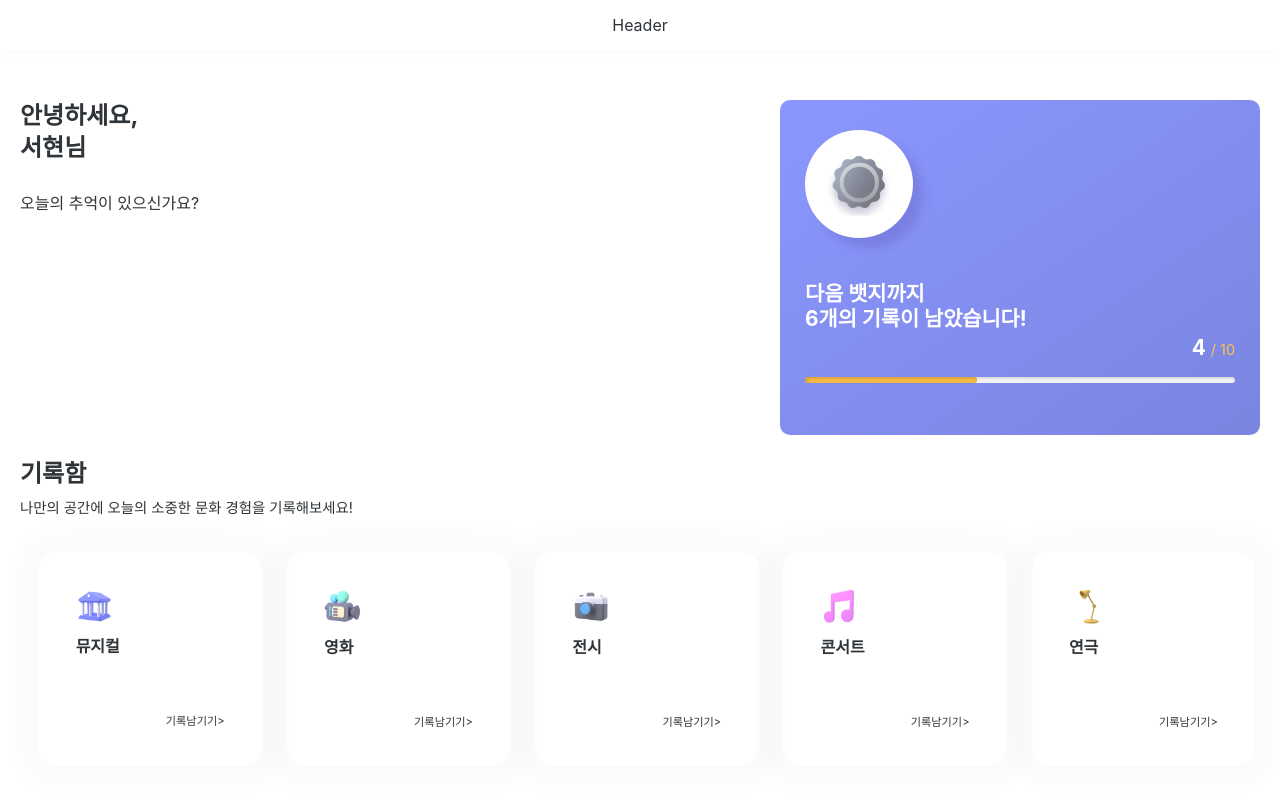
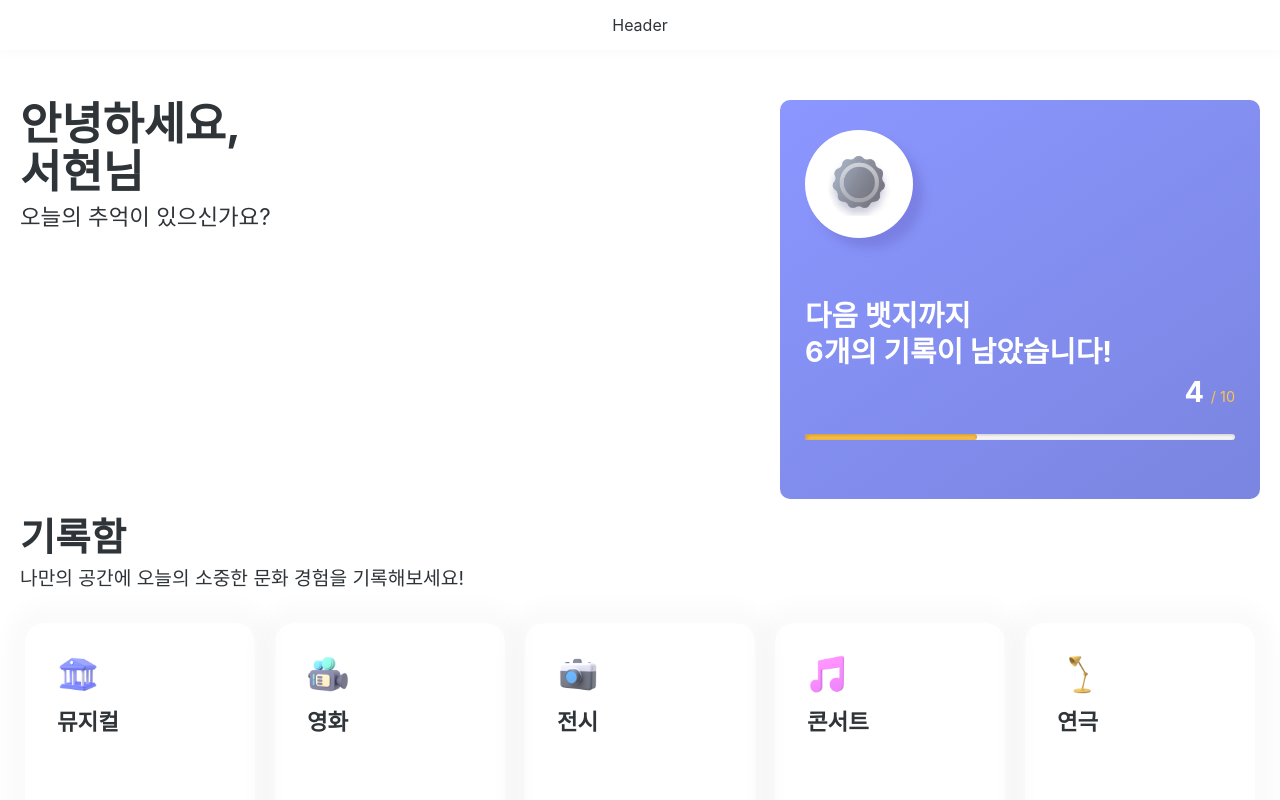
Before and after one commit to seohyun-song/Artsy, a React (Vite) app: page / in a window 1280 px wide. Shown: the top 800 px of the page. Built offline with nearby package versions, Linux system fonts and the light colour scheme.

Commit message:
Design: 단위를 rem,px로 변환

```diff
--- a/src/components/Badge/Badge.styles.js
+++ b/src/components/Badge/Badge.styles.js
@@ -29,7 +29,7 @@ const ImageWrapper = styled.div`
     background-color: white;
     border-radius: 100%;
     box-shadow: 10px 10px 10px rgba(96, 87, 186, 0.3);
-    margin-bottom: 10%;
+    margin-bottom: 3.8rem;
     img {
         position: absolute;
         top: 50%;
@@ -40,18 +40,18 @@ const ImageWrapper = styled.div`
     }
 `;
 const Description = styled.p`
-    font-size: 1.3rem;
-    line-height: 1.6rem;
+    font-size: 1.8rem;
+    line-height: 2.2rem;
     font-weight: bold;
     color: white;
-    margin-bottom: 1%;
+    margin-bottom: 0.4rem;
 `;
 const BadgeValue = styled.p`
     align-self: flex-end;
     color: white;
-    font-size: 1.3rem;
+    font-size: 1.8rem;
     font-weight: bold;
-    margin-bottom: 4%;
+    margin-bottom: 1.6rem;
     span {
         font-size: 0.9rem;
         font-weight: normal;
@@ -62,7 +62,7 @@ const BadgeValue = styled.p`
 const Bar = styled.div`
     width: 100%;
     height: 6px;
-    margin-bottom: 5%;
+    margin-bottom: 1.8rem;
     border-radius: 6px;
     background-color: white;
     box-shadow: 1px 1px 4px 0px rgba(0, 0, 0, 0.25) inset;
--- a/src/components/CategoryLink/CategoryLink.styles.js
+++ b/src/components/CategoryLink/CategoryLink.styles.js
@@ -6,30 +6,27 @@ const CategoryLink = styled.div`
     box-sizing: border-box;
     width: 35vw;
     height: 35vw;
-    padding: 5vw;
+    padding: 1.8rem;
     border-radius: 10px;
     box-shadow: 0px 1px 20px 20px rgba(0, 0, 0, 0.02);
-    & + div {
-        margin-left: 5vw;
-    }
     @media all and (min-width: 768px) {
-        width: 18%;
-        height: 18%;
-        padding: 3%;
+        width: auto;
+        height: auto;
+        padding: 2rem;
         border-radius: 20px;
-        & + div {
-            margin-left: 2%;
-        }
     }
 `;
 const CategoryImage = styled.img`
     width: 25%;
     height: auto;
-    margin-bottom: 8%;
+    margin-bottom: 0.8rem;
 `;
 const CategoryTitle = styled.h3`
-    font-size: 1rem;
+    font-size: 1.4rem;
     margin-bottom: 40%;
+    @media all and (min-width: 768px) {
+        margin-bottom: 50%;
+    }
 `;
 
 const MakeTicketLink = styled.div`
--- a/src/pages/Home/Home.styles.js
+++ b/src/pages/Home/Home.styles.js
@@ -9,32 +9,32 @@ const Home = styled.div`
 
 const UserInfo = styled.div`
     padding: 20px;
-    margin-bottom: 4%;
+    margin-bottom: 16px;
     display: flex;
     flex-direction: column;
     @media all and (min-width: 768px) {
         flex-direction: row;
-        margin-bottom: 2%;
         padding: 0 20px;
     }
 `;
 const MainGreeting = styled.div`
-    margin-bottom: 6%;
+    margin-bottom: 16px;
     h2 {
-        font-size: 1.3rem;
-        margin-bottom: 4%;
+        font-size: 2.4rem;
         font-weight: 500;
-        line-height: 1.8rem;
+        line-height: 3rem;
+        margin-bottom: 8px;
     }
     p {
         display: none;
+        font-size: 1.4rem;
     }
     @media all and (min-width: 768px) {
         flex: 1 auto;
         h2 {
-            font-size: 1.5rem;
+            font-size: 2.8rem;
             font-weight: bold;
-            line-height: 2rem;
+            line-height: 3rem;
         }
         p {
             display: block;
@@ -48,22 +48,22 @@ const Record = styled.div`
     padding: 0 20px;
 
     h2 {
-        font-size: 1.3rem;
+        font-size: 2rem;
         font-weight: 600;
-        margin-bottom: 3%;
+        margin-bottom: 8px;
     }
     p {
         position: absolute;
-        font-size: 0.7rem;
+        font-size: 1rem;
     }
     @media all and (min-width: 768px) {
         h2 {
-            font-size: 1.5rem;
+            font-size: 2.4rem;
             font-weight: bold;
-            margin-bottom: 1%;
+            margin-bottom: 8px;
         }
         p {
-            font-size: 0.9rem;
+            font-size: 1.2rem;
         }
     }
 `;
@@ -87,19 +87,20 @@ const CategoryContainer = styled.div`
 `;
 
 const CategoryWrapper = styled.div`
-    display: flex;
+    box-sizing: border-box;
+
+    display: grid;
+    grid-template-columns: repeat(5, 1fr);
+    grid-gap: 5vw;
     width: 200vw;
-    padding: 8% 0 12%;
-    margin-left: 20px;
+    padding: 3.5rem 25px 7rem;
     div {
         scroll-snap-align: center;
         scroll-snap-stop: normal;
     }
     @media all and (min-width: 768px) {
+        grid-gap: 20px;
         width: 100%;
-        box-sizing: border-box;
-        margin-left: 0;
-        padding: 4% 0 12% 3%;
     }
 `;
 export { Home, CategoryContainer, CategoryWrapper, RecordCollection, UserInfo, Record, MainGreeting };
```
